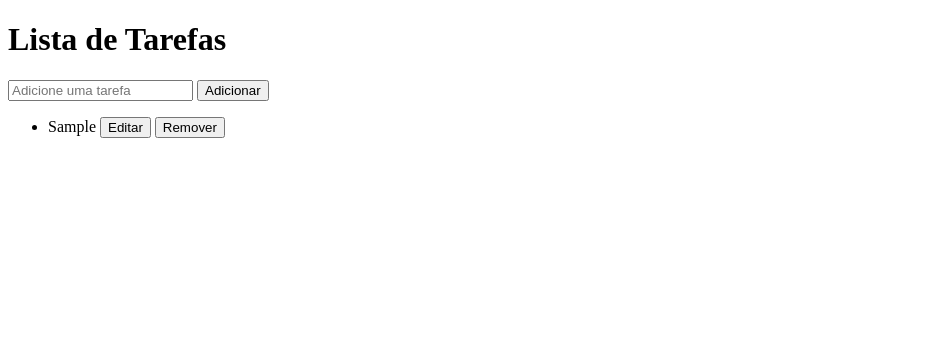
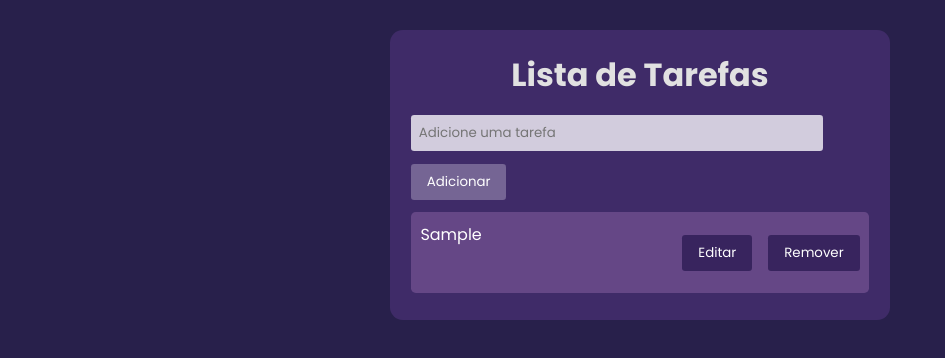
Before and after one commit to antoniocarlosrs/ToDoList, a plain HTML site: page index.html in a window 1280 px wide. Both pictures are taken after typing "Sample" into the empty fields and a click on the button "Adicionar". Shown: the whole page, without its empty margins (0-945 px from the left). Drawn offline with Linux system fonts and the light colour scheme; files that its build step writes are made by us from their sources.

Commit message:
Estilização do projeto no CSS

```diff
--- a/css/style.css
+++ b/css/style.css
@@ -0,0 +1,86 @@
+@import url('https://fonts.googleapis.com/css2?family=Poppins:ital,wght@0,100;0,200;0,300;0,400;0,500;0,600;0,700;0,800;0,900;1,100;1,200;1,300;1,400;1,500;1,600;1,700;1,800;1,900&display=swap');
+
+* {
+    margin: 0;
+    padding: 0;
+    box-sizing: border-box;
+}
+
+body {
+    background-color: #28204b;
+    color: #ffffff;
+    font-family: "Poppins", sans-serif;
+    margin: 0;
+    padding: 0;
+}
+
+.myList {
+    max-width: 500px;
+    margin: 30px auto;
+    padding: 1.3rem;
+    background-color: #3f2b68;
+    border-radius: .8rem;
+}
+
+h1 {
+    text-align: center;
+    margin-bottom: 1rem;
+    color: #e1e1e1;
+}
+
+input {
+    width: 90%;
+    border: none;
+    border-radius: .2rem;
+    padding: 8px;
+    align-items: center;
+    justify-content: center;
+    font-family: "Poppins", sans-serif;
+    background: #d2ccdd;
+}
+
+textarea:focus, input:focus, select:focus {
+    outline: 0;
+}
+
+button {
+    border: none;
+    border-radius: .2rem;
+    padding: 8px 16px;
+    font-family: "Poppins", sans-serif;
+    color: #ffffff;
+    background: #756594;
+    margin: .8rem 0 ;
+    cursor: pointer;
+}
+
+.editButton, .deleteButton{
+    background-color: #38245e;
+}
+
+ul {
+    list-style-type: none;
+    padding: 0;
+}
+
+li {
+    padding: .6rem;
+    background-color: #654786;
+    display: flex;
+    justify-content: space-between;
+    margin-bottom: .4rem;
+    border-radius: .3rem;
+}
+
+li:hover {
+    background: #78549e;
+}
+
+li span {
+    flex: 1;
+    text-align: left;
+}
+
+li .deleteButton {
+    margin-left: 1rem;
+}
--- a/index.html
+++ b/index.html
@@ -3,15 +3,15 @@
 <head>
     <meta charset="UTF-8">
     <meta name="viewport" content="width=device-width, initial-scale=1.0">
-    <link rel="stylesheet" href="style.css">
+    <link rel="stylesheet" href="css/style.css">
     <script src="js/script.js" defer></script>
     <title>ToDoList</title>
 </head>
 <body>
-    <main>
+    <main class="myList">
         <h1>Lista de Tarefas</h1>
         <section class="list">
-            <input type="text" id="taskInput" placeholder="Adicione uma tarefa">
+            <input type="text" id="taskInput" maxlength="35" placeholder="Adicione uma tarefa">
             <button onclick="addTask()">Adicionar</button>
             <ul id="taskList"></ul>
         </section>
--- a/js/script.js
+++ b/js/script.js
@@ -4,6 +4,7 @@ const taskInput = document.getElementById("taskInput");
 function addTask() {
     const taskText = taskInput.value.trim();
     if (taskText !== ""){
+
         const li = document.createElement("li");
         li.innerHTML = `
             <span>${taskText}</span>
```
